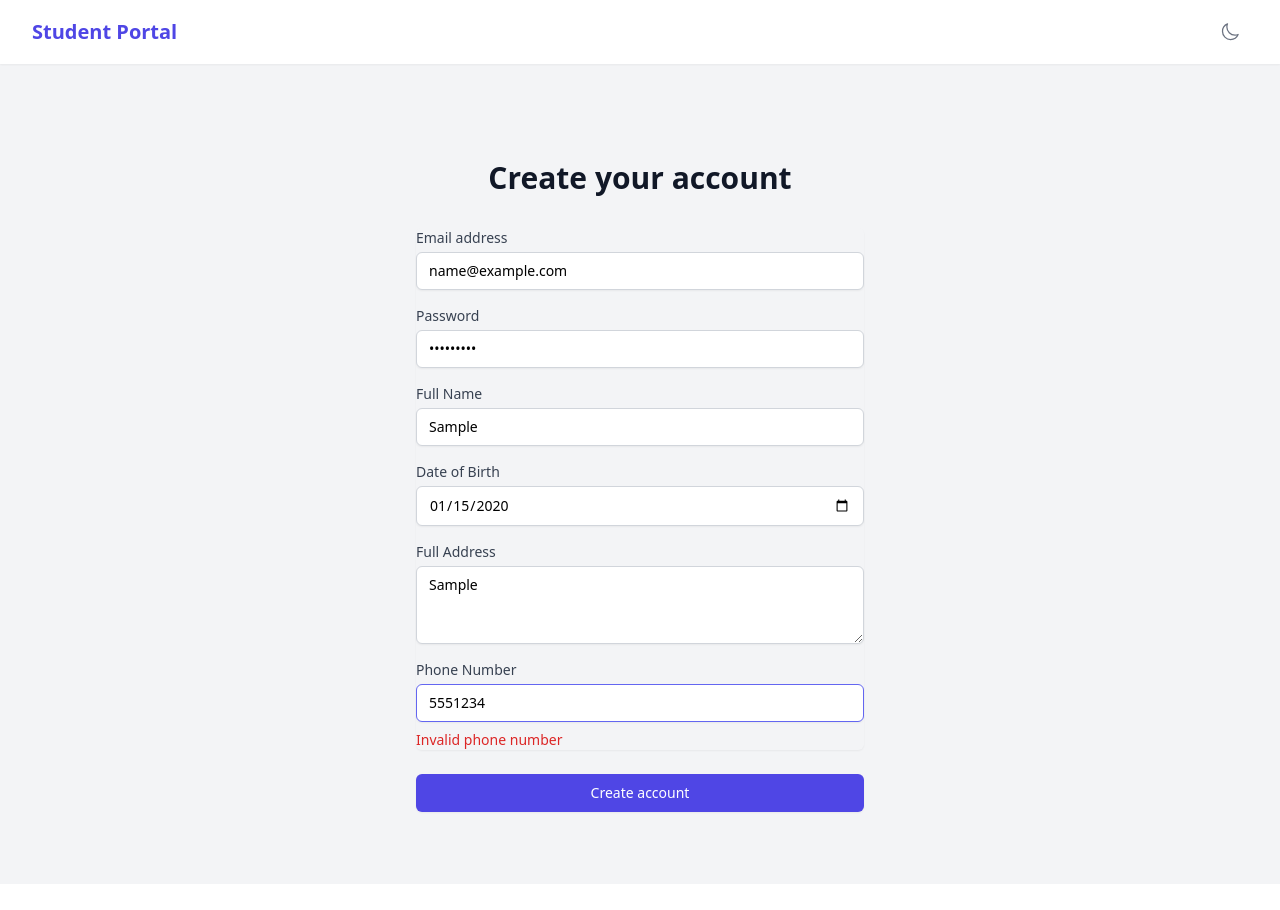
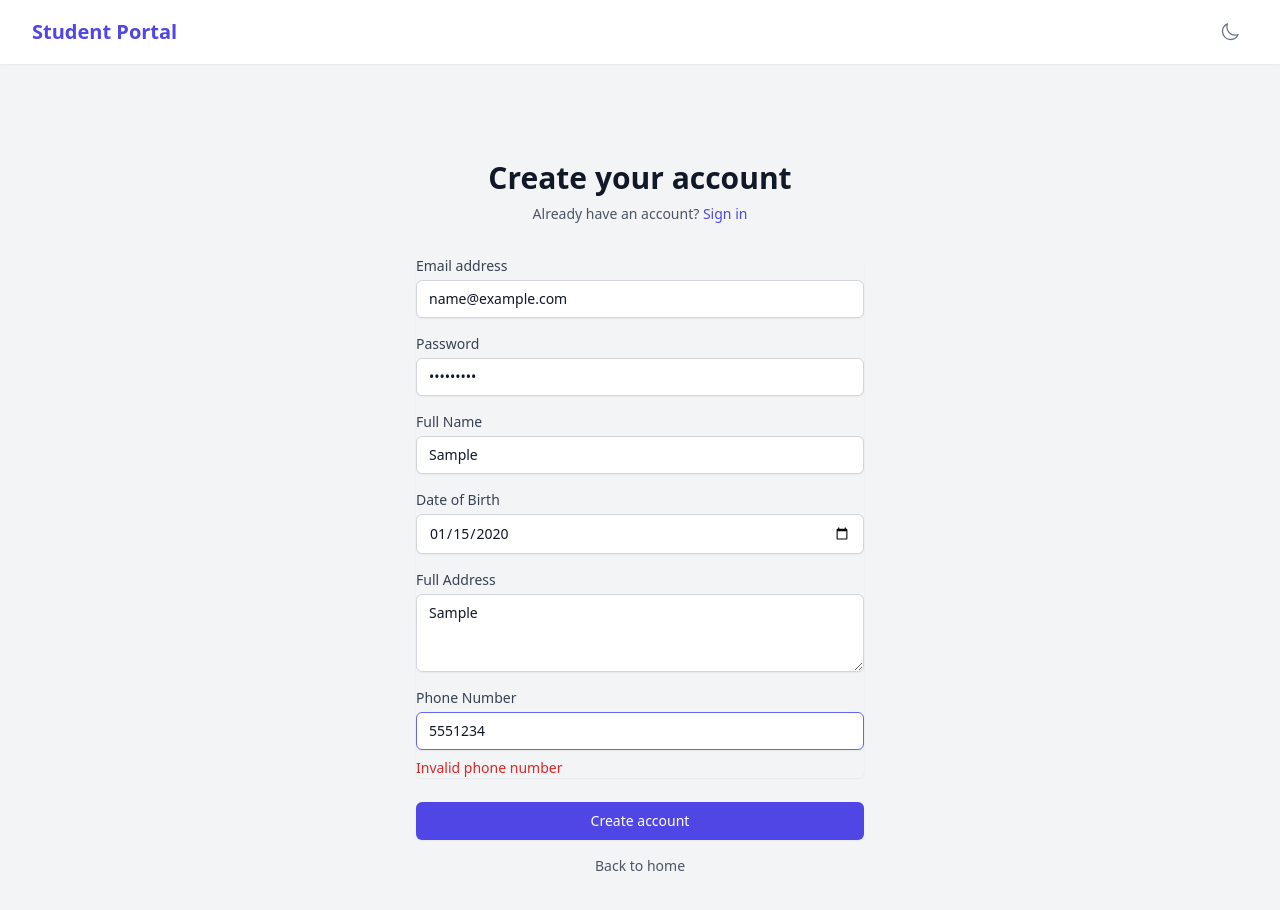
Before and after one commit to RAVITEJA9121/chat-app-fe, a Next.js app: page /register in a window 1280 px wide. Both pictures are taken after typing "name@example.com", "Sample123", "Sample", "2020-01-15", "Sample", "5551234" into the empty fields and a click on the button "Create account". Shown: the top 910 px of the page. Before the commit the page ends 884 px from the top, so only its background shows below. Built offline with nearby package versions, Linux system fonts and the light colour scheme.

Commit message:
Dark mode version 2

```diff
--- a/src/components/auth/RegisterForm.tsx
+++ b/src/components/auth/RegisterForm.tsx
@@ -3,6 +3,7 @@ import { useForm } from 'react-hook-form';
 import { useAuth } from '@/contexts/AuthContext';
 import { toast } from 'react-hot-toast';
 import { useRouter } from 'next/router';
+import Link from 'next/link';
 
 interface RegisterFormData {
   email: string;
@@ -35,14 +36,23 @@ export default function RegisterForm() {
   return (
     <div className="max-w-md w-full space-y-8">
       <div>
-        <h2 className="mt-6 text-center text-3xl font-extrabold text-gray-900">
+        <h2 className="mt-6 text-center text-3xl font-extrabold text-gray-900 dark:text-white">
           Create your account
         </h2>
+        <p className="mt-2 text-center text-sm text-gray-600 dark:text-gray-400">
+          Already have an account?{' '}
+          <Link
+            href="/login"
+            className="font-medium text-indigo-600 hover:text-indigo-500 dark:text-indigo-400 dark:hover:text-indigo-300"
+          >
+            Sign in
+          </Link>
+        </p>
       </div>
       <form className="mt-8 space-y-6" onSubmit={handleSubmit(onSubmit)}>
         <div className="rounded-md shadow-sm space-y-4">
           <div>
-            <label htmlFor="email" className="block text-sm font-medium text-gray-700">
+            <label htmlFor="email" className="block text-sm font-medium text-gray-700 dark:text-gray-300">
               Email address
             </label>
             <input
@@ -55,15 +65,15 @@ export default function RegisterForm() {
                   message: 'Invalid email address',
                 },
               })}
-              className="mt-1 block w-full px-3 py-2 border border-gray-300 rounded-md shadow-sm focus:outline-none focus:ring-indigo-500 focus:border-indigo-500 sm:text-sm"
+              className="mt-1 block w-full px-3 py-2 border border-gray-300 dark:border-gray-600 rounded-md shadow-sm focus:outline-none focus:ring-indigo-500 focus:border-indigo-500 sm:text-sm bg-white dark:bg-gray-700 text-gray-900 dark:text-white placeholder-gray-500 dark:placeholder-gray-400"
             />
             {errors.email && (
-              <p className="mt-2 text-sm text-red-600">{errors.email.message}</p>
+              <p className="mt-2 text-sm text-red-600 dark:text-red-400">{errors.email.message}</p>
             )}
           </div>
 
           <div>
-            <label htmlFor="password" className="block text-sm font-medium text-gray-700">
+            <label htmlFor="password" className="block text-sm font-medium text-gray-700 dark:text-gray-300">
               Password
             </label>
             <input
@@ -76,15 +86,15 @@ export default function RegisterForm() {
                   message: 'Password must be at least 6 characters',
                 },
               })}
-              className="mt-1 block w-full px-3 py-2 border border-gray-300 rounded-md shadow-sm focus:outline-none focus:ring-indigo-500 focus:border-indigo-500 sm:text-sm"
+              className="mt-1 block w-full px-3 py-2 border border-gray-300 dark:border-gray-600 rounded-md shadow-sm focus:outline-none focus:ring-indigo-500 focus:border-indigo-500 sm:text-sm bg-white dark:bg-gray-700 text-gray-900 dark:text-white placeholder-gray-500 dark:placeholder-gray-400"
             />
             {errors.password && (
-              <p className="mt-2 text-sm text-red-600">{errors.password.message}</p>
+              <p className="mt-2 text-sm text-red-600 dark:text-red-400">{errors.password.message}</p>
             )}
           </div>
 
           <div>
-            <label htmlFor="full_name" className="block text-sm font-medium text-gray-700">
+            <label htmlFor="full_name" className="block text-sm font-medium text-gray-700 dark:text-gray-300">
               Full Name
             </label>
             <input
@@ -93,27 +103,27 @@ export default function RegisterForm() {
               {...register('full_name', {
                 required: 'Full name is required',
               })}
-              className="mt-1 block w-full px-3 py-2 border border-gray-300 rounded-md shadow-sm focus:outline-none focus:ring-indigo-500 focus:border-indigo-500 sm:text-sm"
+              className="mt-1 block w-full px-3 py-2 border border-gray-300 dark:border-gray-600 rounded-md shadow-sm focus:outline-none focus:ring-indigo-500 focus:border-indigo-500 sm:text-sm bg-white dark:bg-gray-700 text-gray-900 dark:text-white placeholder-gray-500 dark:placeholder-gray-400"
             />
             {errors.full_name && (
-              <p className="mt-2 text-sm text-red-600">{errors.full_name.message}</p>
+              <p className="mt-2 text-sm text-red-600 dark:text-red-400">{errors.full_name.message}</p>
             )}
           </div>
 
           <div>
-            <label htmlFor="date_of_birth" className="block text-sm font-medium text-gray-700">
+            <label htmlFor="date_of_birth" className="block text-sm font-medium text-gray-700 dark:text-gray-300">
               Date of Birth
             </label>
             <input
               id="date_of_birth"
               type="date"
               {...register('date_of_birth')}
-              className="mt-1 block w-full px-3 py-2 border border-gray-300 rounded-md shadow-sm focus:outline-none focus:ring-indigo-500 focus:border-indigo-500 sm:text-sm"
+              className="mt-1 block w-full px-3 py-2 border border-gray-300 dark:border-gray-600 rounded-md shadow-sm focus:outline-none focus:ring-indigo-500 focus:border-indigo-500 sm:text-sm bg-white dark:bg-gray-700 text-gray-900 dark:text-white"
             />
           </div>
 
           <div>
-            <label htmlFor="full_address" className="block text-sm font-medium text-gray-700">
+            <label htmlFor="full_address" className="block text-sm font-medium text-gray-700 dark:text-gray-300">
               Full Address
             </label>
             <textarea
@@ -121,16 +131,16 @@ export default function RegisterForm() {
               {...register('full_address', {
                 required: 'Address is required',
               })}
-              className="mt-1 block w-full px-3 py-2 border border-gray-300 rounded-md shadow-sm focus:outline-none focus:ring-indigo-500 focus:border-indigo-500 sm:text-sm"
+              className="mt-1 block w-full px-3 py-2 border border-gray-300 dark:border-gray-600 rounded-md shadow-sm focus:outline-none focus:ring-indigo-500 focus:border-indigo-500 sm:text-sm bg-white dark:bg-gray-700 text-gray-900 dark:text-white placeholder-gray-500 dark:placeholder-gray-400"
               rows={3}
             />
             {errors.full_address && (
-              <p className="mt-2 text-sm text-red-600">{errors.full_address.message}</p>
+              <p className="mt-2 text-sm text-red-600 dark:text-red-400">{errors.full_address.message}</p>
             )}
           </div>
 
           <div>
-            <label htmlFor="phone_number" className="block text-sm font-medium text-gray-700">
+            <label htmlFor="phone_number" className="block text-sm font-medium text-gray-700 dark:text-gray-300">
               Phone Number
             </label>
             <input
@@ -143,22 +153,28 @@ export default function RegisterForm() {
                   message: 'Invalid phone number',
                 },
               })}
-              className="mt-1 block w-full px-3 py-2 border border-gray-300 rounded-md shadow-sm focus:outline-none focus:ring-indigo-500 focus:border-indigo-500 sm:text-sm"
+              className="mt-1 block w-full px-3 py-2 border border-gray-300 dark:border-gray-600 rounded-md shadow-sm focus:outline-none focus:ring-indigo-500 focus:border-indigo-500 sm:text-sm bg-white dark:bg-gray-700 text-gray-900 dark:text-white placeholder-gray-500 dark:placeholder-gray-400"
             />
             {errors.phone_number && (
-              <p className="mt-2 text-sm text-red-600">{errors.phone_number.message}</p>
+              <p className="mt-2 text-sm text-red-600 dark:text-red-400">{errors.phone_number.message}</p>
             )}
           </div>
         </div>
 
-        <div>
+        <div className="flex flex-col space-y-4">
           <button
             type="submit"
             disabled={isLoading}
-            className="w-full flex justify-center py-2 px-4 border border-transparent rounded-md shadow-sm text-sm font-medium text-white bg-indigo-600 hover:bg-indigo-700 focus:outline-none focus:ring-2 focus:ring-offset-2 focus:ring-indigo-500 disabled:opacity-50"
+            className="w-full flex justify-center py-2 px-4 border border-transparent rounded-md shadow-sm text-sm font-medium text-white bg-indigo-600 hover:bg-indigo-700 dark:bg-indigo-500 dark:hover:bg-indigo-600 focus:outline-none focus:ring-2 focus:ring-offset-2 focus:ring-indigo-500 dark:focus:ring-offset-gray-800 disabled:opacity-50 transition-colors"
           >
             {isLoading ? 'Creating account...' : 'Create account'}
           </button>
+          <Link
+            href="/"
+            className="text-center text-sm text-gray-600 dark:text-gray-400 hover:text-gray-900 dark:hover:text-gray-200 transition-colors"
+          >
+            Back to home
+          </Link>
         </div>
       </form>
     </div>
--- a/src/components/layout/Layout.tsx
+++ b/src/components/layout/Layout.tsx
@@ -4,6 +4,7 @@ import { Toaster } from 'react-hot-toast';
 import { useTheme } from 'next-themes';
 import { SunIcon, MoonIcon } from '@heroicons/react/24/outline';
 import { useRouter } from 'next/router';
+import { toast } from 'react-hot-toast';
 
 interface LayoutProps {
   children: React.ReactNode;
@@ -25,6 +26,7 @@ export default function Layout({ children }: LayoutProps) {
       router.push('/');
     } catch (error) {
       console.error('Failed to logout:', error);
+      toast.error('Failed to logout');
     }
   };
 
--- a/src/pages/chat.tsx
+++ b/src/pages/chat.tsx
@@ -158,8 +158,9 @@ export default function ChatPage() {
   const handleLogout = async () => {
     try {
       await logout();
-      router.push('/');
+      router.replace('/');  // Using replace to prevent back navigation to the chat page
     } catch (error) {
+      console.error('Failed to logout:', error);
       toast.error('Failed to logout');
     }
   };
```
